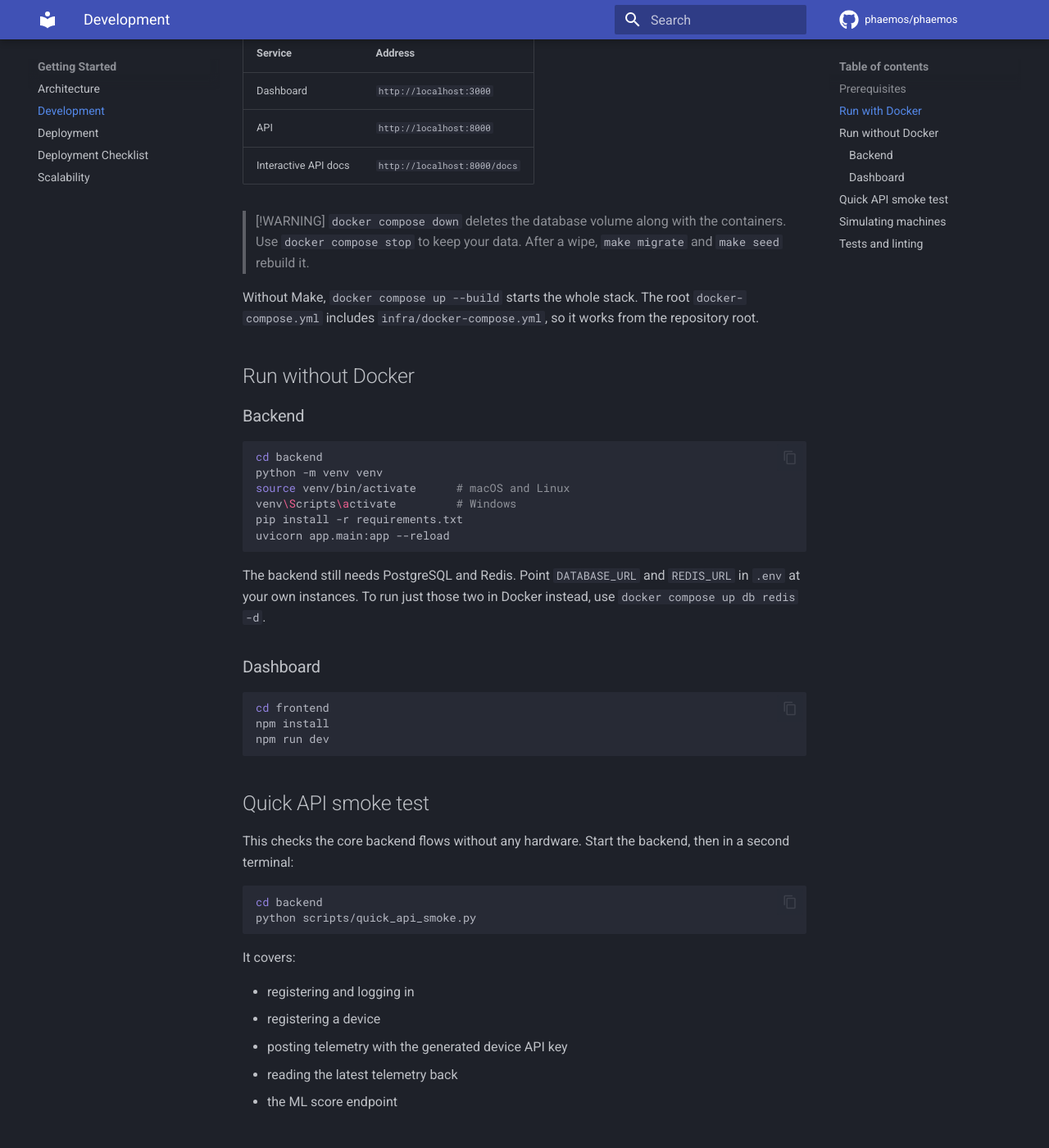
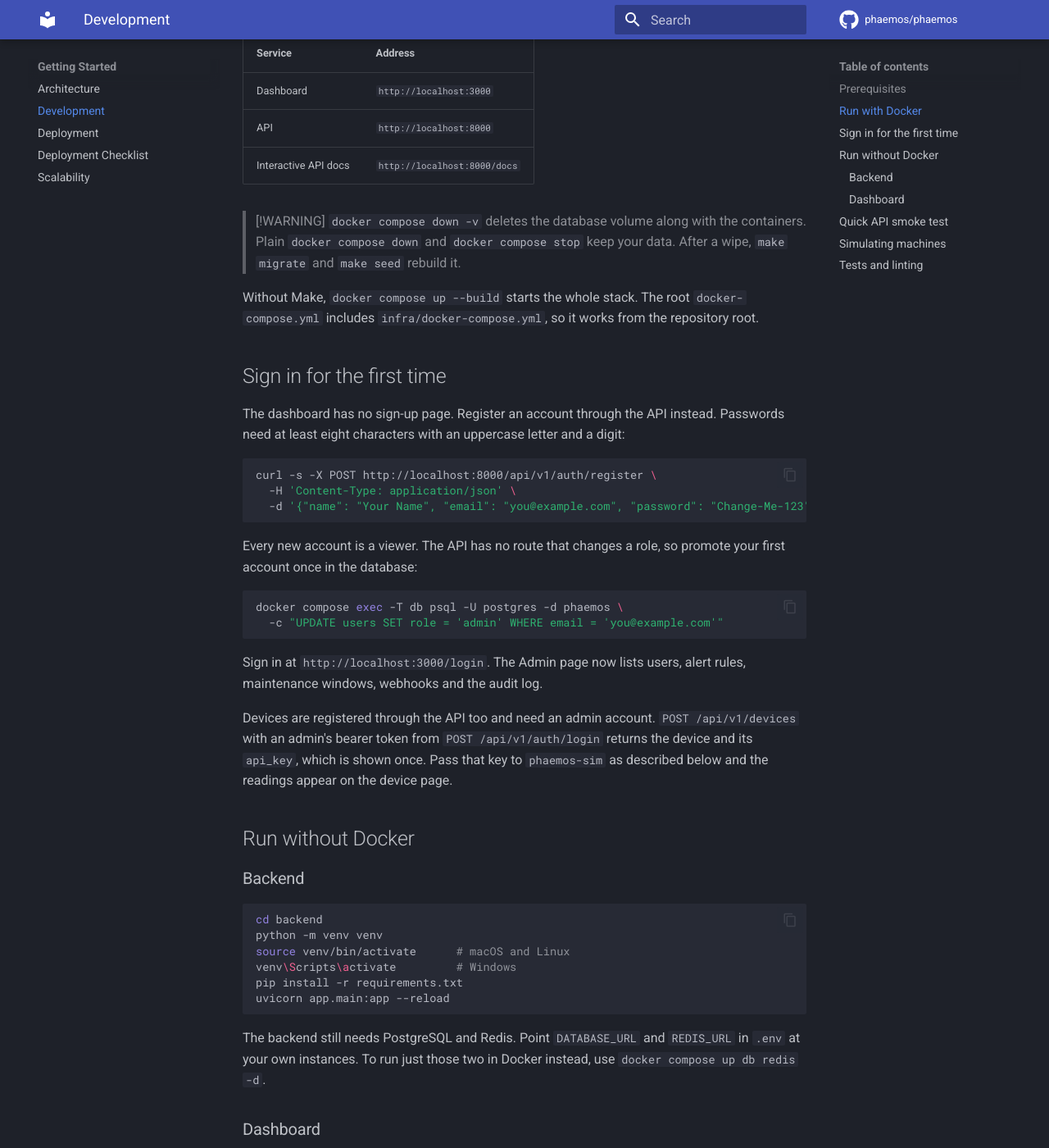
Before and after one commit to phaemos/phaemos, an MkDocs documentation site: the page built from docs/development.md, in a window 1280 px wide and 1400 px high, scrolled down 687 px. Shown: the whole window at 82% size. Built offline with MkDocs 1.6.1 and Material for MkDocs 9.7.7, drawn with Linux system fonts in a browser that asks for light colours; comment, search, counter and statistics services are not loaded; some of the changed text lies outside the part shown.

Commit message:
fix: keep tests off the dev database and verify the local stack
A full local walk of the stack showed that make test dropped the development tables, that the dashboard policy blocked the live telemetry socket and that the maintenance banner showed for windows that had not started. The tests now run against their own phaemos_test database and refuse any other name. The docs record how to create the first admin and what the walk proved.

````diff
--- a/docs/development.md
+++ b/docs/development.md
@@ -26,10 +26,36 @@ make dev
 | Interactive API docs | `http://localhost:8000/docs` |
 
 > [!WARNING]
-> `docker compose down` deletes the database volume along with the containers. Use `docker compose stop` to keep your data. After a wipe, `make migrate` and `make seed` rebuild it.
+> `docker compose down -v` deletes the database volume along with the containers. Plain `docker compose down` and `docker compose stop` keep your data. After a wipe, `make migrate` and `make seed` rebuild it.
 
 Without Make, `docker compose up --build` starts the whole stack. The root `docker-compose.yml` includes
 `infra/docker-compose.yml`, so it works from the repository root.
+
+## Sign in for the first time
+
+The dashboard has no sign-up page. Register an account through the API instead. Passwords need at least eight
+characters with an uppercase letter and a digit:
+
+```bash
+curl -s -X POST http://localhost:8000/api/v1/auth/register \
+  -H 'Content-Type: application/json' \
+  -d '{"name": "Your Name", "email": "you@example.com", "password": "Change-Me-123"}'
+```
+
+Every new account is a viewer. The API has no route that changes a role, so promote your first account once in
+the database:
+
+```bash
+docker compose exec -T db psql -U postgres -d phaemos \
+  -c "UPDATE users SET role = 'admin' WHERE email = 'you@example.com'"
+```
+
+Sign in at `http://localhost:3000/login`. The Admin page now lists users, alert rules, maintenance windows,
+webhooks and the audit log.
+
+Devices are registered through the API too and need an admin account. `POST /api/v1/devices` with an admin's
+bearer token from `POST /api/v1/auth/login` returns the device and its `api_key`, which is shown once. Pass that key to
+`phaemos-sim` as described below and the readings appear on the device page.
 
 ## Run without Docker
 
@@ -91,13 +117,17 @@ option and for the Go CLI.
 
 | Command | What it runs |
 | --- | --- |
-| `make test` | The backend pytest suite inside the backend container |
+| `make test` | The backend pytest suite inside the backend container, against its own `phaemos_test` database that the target creates on first use |
 | `make lint` | Ruff on the backend and ESLint on the dashboard |
 | `npm test` in `frontend/` | The dashboard unit tests, through the Node test runner (Node 22.18 or later) |
 | `make build` | A production build of the dashboard |
 | `make migrate` | The initial SQL schema against the running database |
-| `make seed` | Demo data, useful after `docker compose down` wipes the volume |
+| `make seed` | Demo data, useful after `docker compose down -v` wipes the volume |
 | `make docs` | This documentation site, served locally with live reload |
+
+The suite drops every table when it finishes, so `conftest.py` refuses to start unless the database name in
+`DATABASE_URL` ends in `_test`. The name check runs before the application is imported, so a database
+with any other name is never opened.
 
 The SDK, the CLI and the edge gateway each have their own checks, listed in
 [client/README.md](https://github.com/phaemos/phaemos/blob/main/client/README.md) and [edge/README.md](https://github.com/phaemos/phaemos/blob/main/edge/README.md). CI runs every one of them on
````
Also changed, not shown: CHANGELOG.md (+12 -0 lines), backend/README.md (+2 -0 lines), 5 other files.
